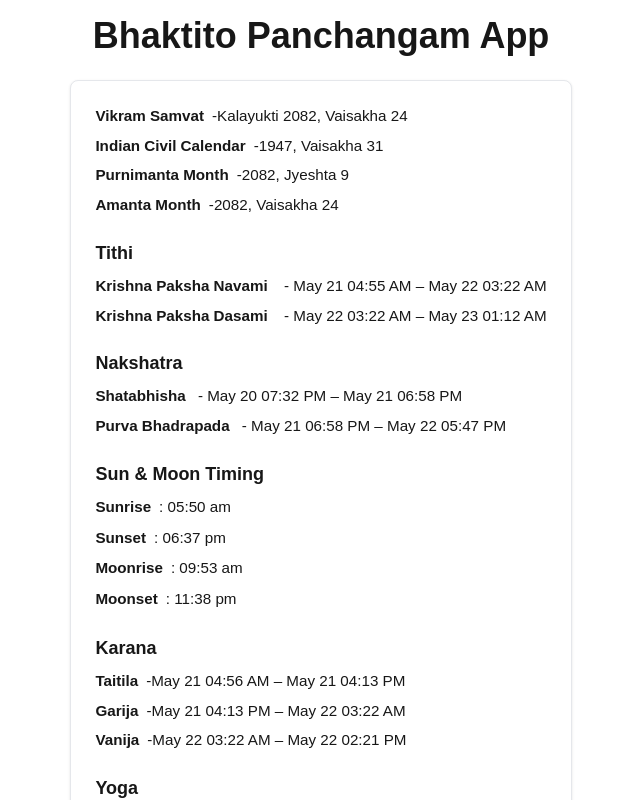
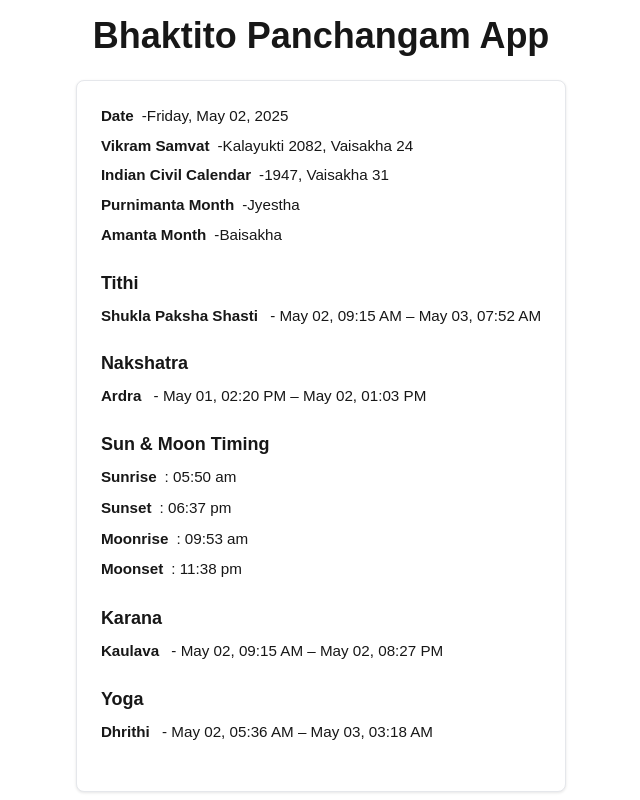
Before and after one commit to subhashmahimaluri/bhaktito, a Next.js app: page / in a window 1280 px wide. Shown: the top 800 px of the page, without its empty margins (319-959 px from the left). Built offline with nearby package versions, Linux system fonts and the light colour scheme.

Commit message:
Panchangam Refactor Code

```diff
--- a/src/components/PanchangamTable.tsx
+++ b/src/components/PanchangamTable.tsx
@@ -2,56 +2,84 @@
 
 import React, { useEffect, useState } from 'react';
 import { YexaaPanchang } from '../lib/panchangam';
-import { formatTimeIST } from './utils';
-import * as mrs from '@/lib/moonRiseSet';
+import {
+  formatFullDateWithWeekday,
+  formatTimeIST,
+  startEndDateFormat
+} from './utils';
+import { moonRiseSet, ITRFCoord } from '@/lib/moonRiseSet';
 
-type PanchangamItem = {
-  label: string;
-  value: string;
-};
+const LAT_HYDERABAD = 17.385044;
+const LNG_HYDERABAD = 78.486671;
+
+interface PanchangamData {
+  tithi?: string;
+  tithiTime?: string;
+  nakshatra?: string;
+  nakshatraTime?: string;
+  yoga?: string;
+  karana?: string;
+  yogaTime?: string;
+  karanaTime?: string;
+  moonMasa?: string;
+  masa?: string;
+  paksha?: string;
+  day?: string;
+}
+
+interface SunTime {
+  sunRise?: string;
+  sunSet?: string;
+}
+
+interface MoonTime {
+  rise?: Date;
+  set?: Date;
+}
 
 export default function PanchangamTable() {
-  const [panchangamData, setPanchangamData] = useState<PanchangamItem[]>([]);
-  const [sunTime, setSunTime] = useState<any>({});
-  const [moonTime, setMoonTime] = useState<any>({});
+  const [panchangamData, setPanchangamData] = useState<PanchangamData>({});
+  const [sunTime, setSunTime] = useState<SunTime>({});
+  const [moonTime, setMoonTime] = useState<MoonTime>({});
 
   useEffect(() => {
     const calculatePanchangam = () => {
       try {
         const today = new Date();
-        const latitude = 17.385044; // Hyderabad
-        const longitude = 78.486671;
+        const panchang = new YexaaPanchang();
 
-        const obj = new YexaaPanchang();
-        const p = obj.calendar(today, latitude, longitude);
+        const panchangamCalendar = panchang.calendar(today, LAT_HYDERABAD, LNG_HYDERABAD);
+        const panchangamCalculate = panchang.calculate(today);
 
-        let sunObj = obj.sunTimer(
-          today,
-          latitude,
-          longitude
-        );
+        const sunTimes = panchang.sunTimer(today, LAT_HYDERABAD, LNG_HYDERABAD);
 
-        let dateForMoon = new Date(today);
-         let dateForMoonFormat = new Date(dateForMoon.getFullYear(), dateForMoon.getMonth(), dateForMoon.getDate());
-        let groundpos = mrs.ITRFCoord.fromGeodeticDeg(latitude, longitude, 0);
-        const moonObj = mrs.moonRiseSet(dateForMoonFormat, groundpos);
+        const dateForMoon = new Date(today.getFullYear(), today.getMonth(), today.getDate());
+        const groundPosition = ITRFCoord.fromGeodeticDeg(LAT_HYDERABAD, LNG_HYDERABAD, 0);
+        const moonTimes = moonRiseSet(dateForMoon, groundPosition);
 
-        setMoonTime(moonObj);
-
-        const data: PanchangamItem[] = [
-          { label: 'Tithi', value: p.Tithi?.name_en_IN || p.Tithi?.name_en_IN || 'N/A' },
-          { label: 'Nakshatra', value: p.Nakshatra?.name_en_IN || 'N/A' },
-          { label: 'Yoga', value: p.Yoga?.name_en_IN || 'N/A' },
-          { label: 'Karana', value: p.Karna?.name_en_IN || 'N/A' },
-        ];
+        const data: PanchangamData = {
+          tithi: panchangamCalculate.Tithi?.name_en_IN || '',
+          tithiTime: startEndDateFormat(panchangamCalculate.Tithi.start, panchangamCalculate.Tithi.end),
+          nakshatra: panchangamCalculate.Nakshatra?.name_en_IN || '',
+          nakshatraTime: startEndDateFormat(panchangamCalculate.Nakshatra.start, panchangamCalculate.Nakshatra.end),
+          yoga: panchangamCalculate.Yoga?.name_en_IN || '',
+          yogaTime: startEndDateFormat(panchangamCalculate.Yoga.start, panchangamCalculate.Yoga.end),
+          karana: panchangamCalculate.Karna?.name_en_IN || '',
+          karanaTime: startEndDateFormat(panchangamCalculate.Karna.start, panchangamCalculate.Karna.end),
+          moonMasa: panchangamCalendar.MoonMasa?.name_en_IN || '',
+          masa: panchangamCalendar.Masa?.name_en_IN || '',
+          paksha: panchangamCalculate.Paksha?.name_en_IN || '',
+          day: panchangamCalculate.Day?.name_en_UK || ''
+        };
 
         setPanchangamData(data);
-        setSunTime(sunObj);
+        setSunTime(sunTimes);
+        setMoonTime(moonTimes);
       } catch (error) {
         console.error("Error calculating Panchangam:", error);
         setSunTime({});
         setMoonTime({});
-        setPanchangamData([{ label: 'Error', value: 'Could not calculate' }]);
+        setPanchangamData({});
       }
     };
 
@@ -63,59 +91,39 @@ export default function PanchangamTable() {
       {/* Date Information */}
       <div className="panchang-box-data-block panchang-data-day">
         <ol className="text-sm">
+          <li><span className="font-bold">Date</span> - <span>{formatFullDateWithWeekday(new Date())}</span></li>
+          <li><span className="font-bold">Vikram Samvat</span> - <span>Kalayukti 2082, Vaisakha 24</span></li>
+          <li><span className="font-bold">Indian Civil Calendar</span> - <span>1947, Vaisakha 31</span></li>
+          <li><span className="font-bold">Purnimanta Month</span> - <span>{panchangamData.moonMasa}</span></li>
+          <li><span className="font-bold">Amanta Month</span> - <span>{panchangamData.masa}</span></li>
+        </ol>
+      </div>
+
+      {/* Tithi */}
+      <div className="panchang-box-data-block panchang-data-tithi">
+        <span className="block font-bold">Tithi</span>
+        <ol className="text-sm">
           <li>
-            <span className="font-bold">Vikram Samvat</span> - <span>Kalayukti 2082, Vaisakha 24</span>
-          </li>
-          <li>
-            <span className="font-bold">Indian Civil Calendar</span> - <span>1947, Vaisakha 31</span>
-          </li>
-          <li>
-            <span className="font-bold">Purnimanta Month</span> - <span>2082, Jyeshta 9</span>
-          </li>
-          <li>
-            <span className="font-bold">Amanta Month</span> - <span>2082, Vaisakha 24</span>
+            <span className="font-bold">{panchangamData.paksha} Paksha {panchangamData.tithi}</span>
+            &nbsp;-&nbsp;<span>{panchangamData.tithiTime}</span>
           </li>
         </ol>
       </div>
 
-      {/* Tithi Details */}
-      <div className="panchang-box-data-block panchang-data-tithi">
-        <span className="block font-bold">Tithi</span>
-        <ol className="text-sm">
-          <li>
-            <span className="font-bold">
-              Krishna Paksha Navami&nbsp;
-            </span>
-            &nbsp;-&nbsp;<span>May 21 04:55 AM – May 22 03:22 AM</span>
-          </li>
-          <li>
-            <span className="font-bold">
-              Krishna Paksha Dasami&nbsp;
-            </span>
-            &nbsp;-&nbsp;<span>May 22 03:22 AM – May 23 01:12 AM</span>
-          </li>
-        </ol>
-      </div>
-
-      {/* Nakshatra Details */}
+      {/* Nakshatra */}
       <div className="panchang-box-data-block panchang-data-nakshatra">
         <span className="block font-bold">Nakshatra</span>
         <ol className="text-sm">
           <li>
             <span className="font-bold">
-              <a href="/astrology/nakshatra/satabhisha-nakshatra.htm">Shatabhisha</a>
+              <a href="/astrology/nakshatra/satabhisha-nakshatra.htm">{panchangamData.nakshatra}</a>
             </span>
-            &nbsp;-&nbsp;<span>May 20 07:32 PM – May 21 06:58 PM</span>
-          </li>
-          <li>
-            <span className="font-bold">
-              <a href="/astrology/nakshatra/purva-bhadrapada-nakshatra.htm">Purva Bhadrapada</a>
-            </span>
-            &nbsp;-&nbsp;<span>May 21 06:58 PM – May 22 05:47 PM</span>
+            &nbsp;-&nbsp;<span>{panchangamData.nakshatraTime}</span>
           </li>
         </ol>
       </div>
 
+      {/* Sun & Moon Timing */}
       <div className="panchang-box-data-block panchang-date">
         <h4 className="gr-text-6 text-black block font-bold">Sun & Moon Timing</h4>
         <ul className="list-unstyled gr-text-8">
@@ -126,41 +134,24 @@ export default function PanchangamTable() {
         </ul>
       </div>
 
-      {/* Karana Details */}
+      {/* Karana */}
       <div className="panchang-box-data-block panchang-data-karana">
         <span className="block font-bold">Karana</span>
         <ol className="text-sm">
           <li>
-            <span className="font-bold">Taitila</span> - <span>May 21 04:56 AM – May 21 04:13 PM</span>
-          </li>
-          <li>
-            <span className="font-bold">Garija</span> - <span>May 21 04:13 PM – May 22 03:22 AM</span>
-          </li>
-          <li>
-            <span className="font-bold">Vanija</span> - <span>May 22 03:22 AM – May 22 02:21 PM</span>
+            <span className="font-bold">{panchangamData.karana}</span>
+            &nbsp;-&nbsp;<span>{panchangamData.karanaTime}</span>
           </li>
         </ol>
       </div>
 
-      {/* Yoga Details */}
+      {/* Yoga */}
       <div className="panchang-box-data-block panchang-data-yoga">
         <span className="block font-bold">Yoga</span>
         <ol className="text-sm">
           <li>
-            <span className="font-bold">Vaidhruthi</span> - <span>May 21 02:50 AM – May 22 12:34 AM</span>
-          </li>
-          <li>
-            <span className="font-bold">Vishkambha</span> - <span>May 22 12:34 AM – May 22 09:49 PM</span>
-          </li>
-        </ol>
-      </div>
-
-      {/* Vara Details */}
-      <div className="panchang-box-data-block panchang-data-vaasara">
-        <span className="block font-bold">Vara</span>
-        <ol className="text-sm">
-          <li>
-            <span className="font-bold">Budhwar (Wednesday)</span>
+            <span className="font-bold">{panchangamData.yoga}</span>
+            &nbsp;-&nbsp;<span>{panchangamData.yogaTime}</span>
           </li>
         </ol>
       </div>
--- a/src/components/utils.ts
+++ b/src/components/utils.ts
@@ -1,6 +1,7 @@
-export const formatTimeIST = (isoString: string | undefined): string => {
-  if (!isoString) return 'N/A';
-  const date = new Date(isoString);
+export const formatTimeIST = (value: Date | string | undefined): string => {
+  if (!value) return 'N/A';
+
+  const date = new Date(value);
   return date.toLocaleTimeString('en-IN', {
     hour: '2-digit',
     minute: '2-digit',
@@ -8,3 +9,30 @@ export const formatTimeIST = (isoString: string | undefined): string => {
     timeZone: 'Asia/Kolkata',
   });
 };
+
+export const formatToDateTimeIST = (date: Date | string): string => {
+  const inputDate = new Date(date);
+  return inputDate.toLocaleString('en-US', {
+    timeZone: 'Asia/Kolkata',
+    month: 'short',
+    day: '2-digit',
+    hour: '2-digit',
+    minute: '2-digit',
+    hour12: true,
+  });
+};
+
+export const startEndDateFormat = (start: Date | string, end: Date | string): string => {
+  return `${formatToDateTimeIST(start)} – ${formatToDateTimeIST(end)}`;
+};
+
+export const formatFullDateWithWeekday = (date: Date | string): string => {
+  const inputDate = new Date(date);
+  return inputDate.toLocaleString('en-US', {
+    timeZone: 'Asia/Kolkata',
+    weekday: 'long',
+    year: 'numeric',
+    month: 'long',
+    day: '2-digit',
+  });
+};
```
Lines whose indentation alone changed are shown as unchanged.
